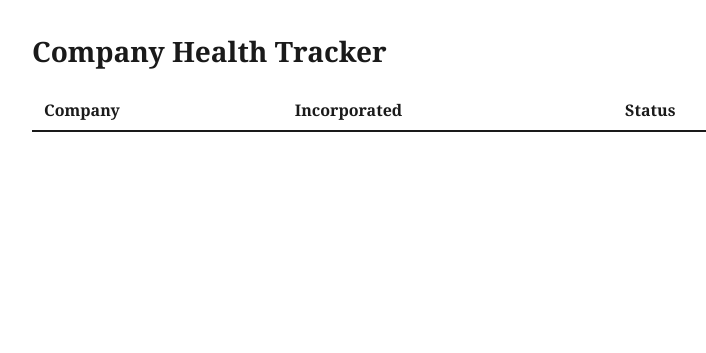
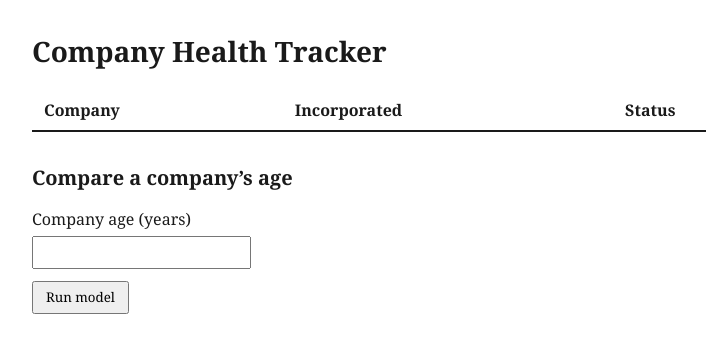
Before and after one commit to edwardh0408-ops/pipaF26_Team1, a Flask app: page / in a window 1280 px wide. Shown: the top 353 px of the page, without its empty margins (224-930 px from the left). Run offline with Flask 3, Linux system fonts and the light colour scheme; data that the repository does not hold is empty; some libraries are stand-ins or nearby versions.

Commit message:
Add input box and README

```diff
--- a/templates/index.html
+++ b/templates/index.html
@@ -59,6 +59,37 @@
     #predict-section {
       margin-top: 2rem;
     }
+
+    #predict-section h2 {
+      font-size: 1.25rem;
+      margin: 0 0 1rem;
+    }
+
+    #predict-section label {
+      display: block;
+      margin-bottom: 0.35rem;
+    }
+
+    #predict-section input {
+      display: block;
+      margin-bottom: 0.75rem;
+      padding: 0.35rem 0.5rem;
+      font-family: inherit;
+    }
+
+    #predict-section button {
+      font-family: inherit;
+      padding: 0.35rem 0.75rem;
+      margin-bottom: 0.75rem;
+    }
+
+    #predict-result {
+      margin: 0;
+    }
+
+    #predict-result.error {
+      color: #9b1c1c;
+    }
   </style>
 </head>
 <body>
@@ -74,7 +105,13 @@
     </thead>
     <tbody id="companies-body"></tbody>
   </table>
-  <section id="predict-section"></section>
+  <section id="predict-section">
+    <h2>Compare a company’s age</h2>
+    <label for="company-age">Company age (years)</label>
+    <input type="number" id="company-age" name="company-age" step="any">
+    <button type="button" id="run-model">Run model</button>
+    <p id="predict-result"></p>
+  </section>
 
   <script>
     const STATUS_CLASS = {
@@ -137,6 +174,64 @@
       .catch(function () {
         showError("Could not load companies. Please try again later.");
       });
+
+    function showPredictResult(message, isError) {
+      const result = document.getElementById("predict-result");
+      result.textContent = message;
+      result.className = isError ? "error" : "";
+    }
+
+    function formatDifference(difference) {
+      return difference > 0 ? "+" + difference : String(difference);
+    }
+
+    function formatPredictSentence(data) {
+      return (
+        data.input +
+        " years is " +
+        data.label +
+        " (average " +
+        data.average_age +
+        " years, difference " +
+        formatDifference(data.difference) +
+        ")."
+      );
+    }
+
+    document.getElementById("run-model").addEventListener("click", function () {
+      const raw = document.getElementById("company-age").value.trim();
+      if (raw === "") {
+        showPredictResult("Enter a company age.", true);
+        return;
+      }
+
+      const value = Number(raw);
+      if (!Number.isFinite(value)) {
+        showPredictResult("Company age must be a number.", true);
+        return;
+      }
+
+      fetch("/api/predict", {
+        method: "POST",
+        headers: { "Content-Type": "application/json" },
+        body: JSON.stringify({ value: value })
+      })
+        .then(function (response) {
+          return response.json().then(function (data) {
+            return { ok: response.ok, data: data };
+          });
+        })
+        .then(function (result) {
+          if (!result.ok) {
+            showPredictResult(result.data && result.data.error ? result.data.error : "Request failed", true);
+            return;
+          }
+          showPredictResult(formatPredictSentence(result.data), false);
+        })
+        .catch(function () {
+          showPredictResult("Could not run the model. Please try again later.", true);
+        });
+    });
   </script>
 </body>
 </html>
```
Also changed, not shown: README.md (added).
